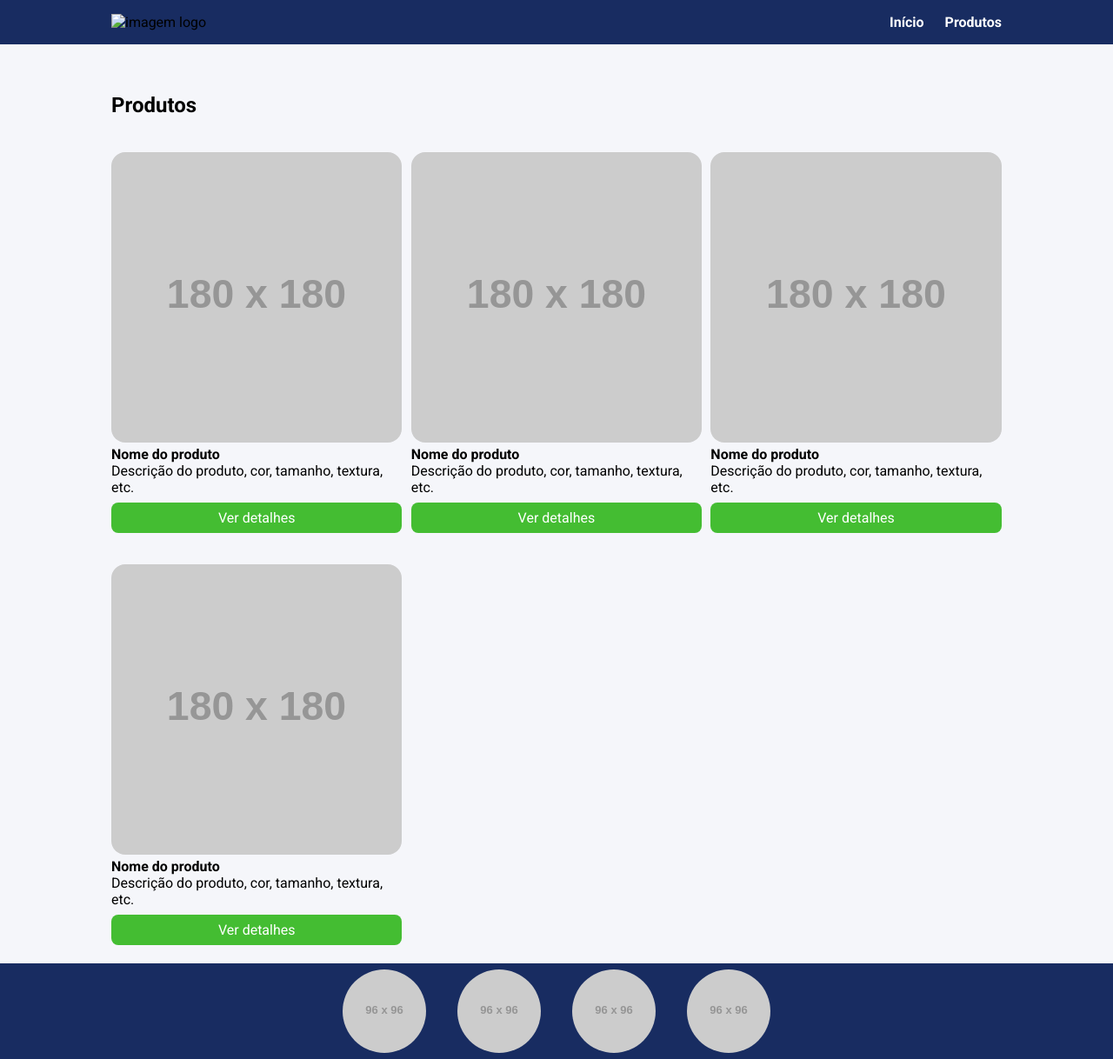
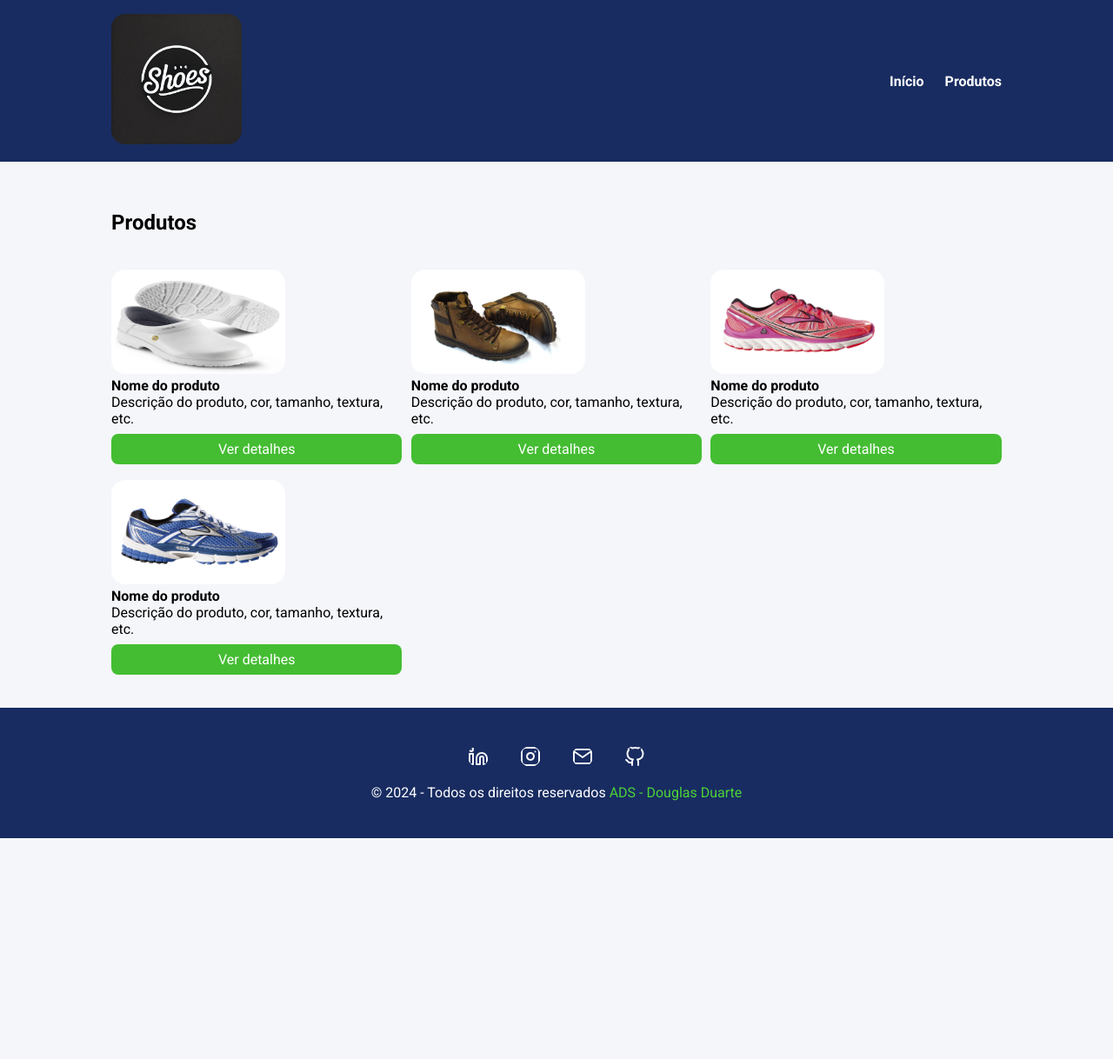
Before and after one commit to adsdouglasduarte/curso_ebac_frontend, a website: page index.html in a window 1280 px wide. Shown: the top 1218 px of the page at 87% size. After the commit the page ends 964 px from the top, so only its background shows below. Drawn offline with nearby package versions, Linux system fonts and the light colour scheme; files that its build step writes are made by us from their sources; placeholder pictures from the web are drawn by us; files whose address does not match are found by name.

Commit message:
Ajustes de componentes e estilos

```diff
--- a/index.html
+++ b/index.html
@@ -16,7 +16,7 @@
     <header>
         <div class="container">
             <div class="branding">
-                <img src="" alt="imagem logo" />
+                <img src="./build/images/shoes_logo.png" alt="imagem logo" />
             </div>
             <nav>
                 <ul class="menu">
@@ -35,7 +35,7 @@
             <h2>Produtos</h2>
             <ul class="products">
                 <li class="product-item">
-                    <img src="https://via.placeholder.com/180x180" alt="imagem produto" />
+                    <img src="./build/images/clinic-shoes.jpg" alt="imagem produto" />
                     <h4>Nome do produto</h4>
                     <p>
                         Descrição do produto, cor, tamanho, textura, etc.
@@ -45,7 +45,7 @@
                     </a>
                 </li>
                 <li class="product-item">
-                    <img src="https://via.placeholder.com/180x180" alt="imagem produto" />
+                    <img src="./build/images/boot.jpg" alt="imagem produto" />
                     <h4>Nome do produto</h4>
                     <p>
                         Descrição do produto, cor, tamanho, textura, etc.
@@ -55,7 +55,7 @@
                     </a>
                 </li>
                 <li class="product-item">
-                    <img src="https://via.placeholder.com/180x180" alt="imagem produto" />
+                    <img src="./build/images/tenis_fem_corrida.jpg" alt="imagem produto" />
                     <h4>Nome do produto</h4>
                     <p>
                         Descrição do produto, cor, tamanho, textura, etc.
@@ -65,7 +65,7 @@
                     </a>
                 </li>
                 <li class="product-item">
-                    <img src="https://via.placeholder.com/180x180" alt="imagem produto" />
+                    <img src="./build/images/tenis_masculino_corrida.jpg" alt="imagem produto" />
                     <h4>Nome do produto</h4>
                     <p>
                         Descrição do produto, cor, tamanho, textura, etc.
@@ -79,10 +79,10 @@
     </section>
     <footer>
             <div class="social-link">
-                <a href=""><img src="https://via.placeholder.com/96x96" alt="linkedin"></a>
-                <a href=""><img src="https://via.placeholder.com/96x96" alt="instagram"></a>
-                <a href=""><img src="https://via.placeholder.com/96x96" alt="email"></a>
-                <a href=""><img src="https://via.placeholder.com/96x96" alt="github"></a>
+                <a href=""><img src="./build/images/linkedin.svg" alt="linkedin"></a>
+                <a href=""><img src="./build/images/instagram.svg" alt="instagram"></a>
+                <a href=""><img src="./build/images/mail.svg" alt="email"></a>
+                <a href=""><img src="./build/images/github.svg" alt="github"></a>
             </div>
             <p>&copy; 2024 - Todos os direitos reservados <a href="https://www.linkedin.com/in/ads-douglas-duarte/" target="_blank" rel="noopener" >ADS - Douglas Duarte </a></p>
     </footer>
--- a/src/styles/main.less
+++ b/src/styles/main.less
@@ -35,6 +35,15 @@ header {
         justify-content: space-between;
         align-items: center;
         padding: 16px 0;
+        .branding {
+            img {
+                height: auto;
+                width: 150px;
+                border-radius: 16px;
+
+            }
+        }
+
     }
 }
 
@@ -72,8 +81,14 @@ section {
 
         .product-item {
             img {
+                max-width: 200px;
                 width: 100%;
+                height: 120px;
                 border-radius: 16px;
+                transition: all 0.5s ease;
+                &:hover {
+                    transform: scale(1.1);
+                }
             }
 
             .product-button {
```
